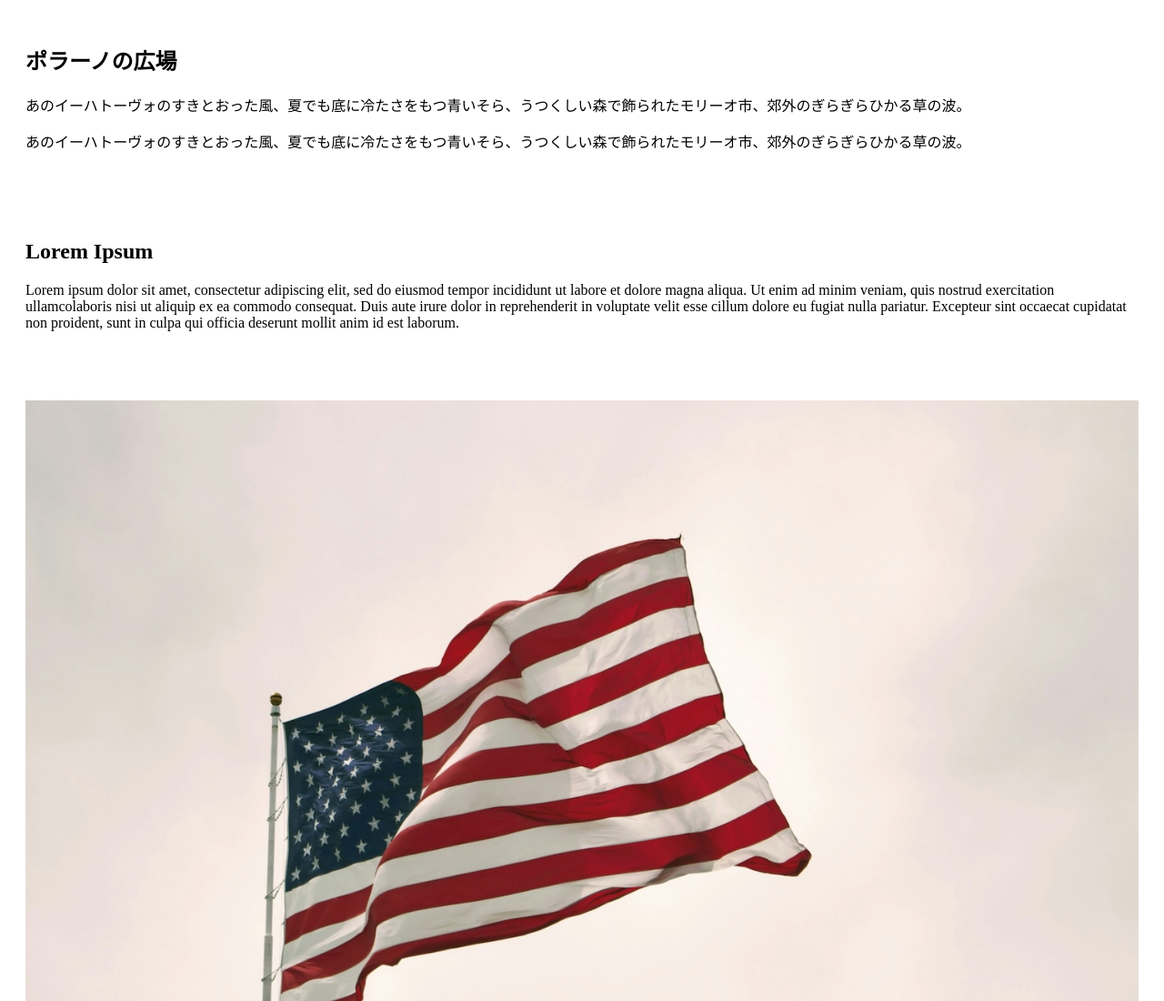
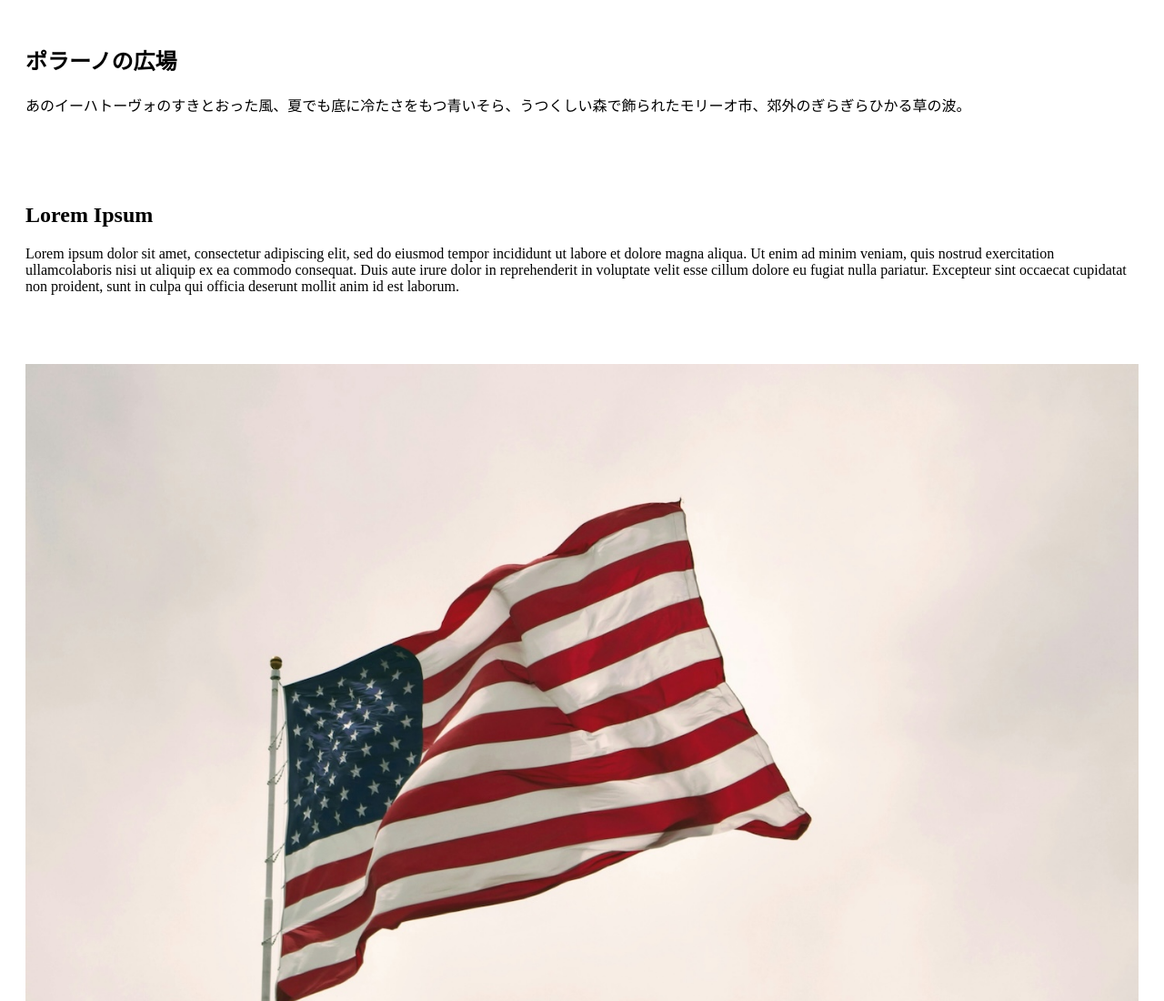
Before and after one commit to team-ccdn/practice-git, a plain HTML site: page index.html in a window 1280 px wide. Shown: the top 1100 px of the page at 91% size. Drawn offline with Linux system fonts and the light colour scheme.

Commit message:
Revert "commit test"
This reverts commit da09616d3606cc7af06040d3d903e96d8dd5edcd.

```diff
--- a/index.html
+++ b/index.html
@@ -13,13 +13,13 @@
         <div class="contents">
             <h2>ポラーノの広場</h2>
             <p>あのイーハトーヴォのすきとおった風、夏でも底に冷たさをもつ青いそら、うつくしい森で飾られたモリーオ市、郊外のぎらぎらひかる草の波。</p>
-            <p>あのイーハトーヴォのすきとおった風、夏でも底に冷たさをもつ青いそら、うつくしい森で飾られたモリーオ市、郊外のぎらぎらひかる草の波。</p>
         </div>
         <div class="contents">
             <h2>Lorem Ipsum</h2>
             <p>
-                Lorem ipsum dolor sit amet, consectetur adipiscing elit, sed do eiusmod tempor incididunt ut labore et dolore magna aliqua. Ut enim ad minim veniam, quis nostrud exercitation ullamcolaboris nisi ut aliquip ex ea commodo
-                consequat. Duis aute irure dolor in reprehenderit in voluptate velit esse cillum dolore eu fugiat nulla pariatur. Excepteur sint occaecat cupidatat non proident, sunt in culpa qui officia deserunt mollit anim id est laborum.
+                Lorem ipsum dolor sit amet, consectetur adipiscing elit, sed do eiusmod tempor incididunt ut labore et dolore magna aliqua. Ut enim ad minim veniam, quis nostrud exercitation
+                ullamcolaboris nisi ut aliquip ex ea commodo consequat. Duis aute irure dolor in reprehenderit in voluptate velit esse cillum dolore eu fugiat nulla pariatur. Excepteur sint occaecat
+                cupidatat non proident, sunt in culpa qui officia deserunt mollit anim id est laborum.
             </p>
         </div>
         <div class="contents">
```
